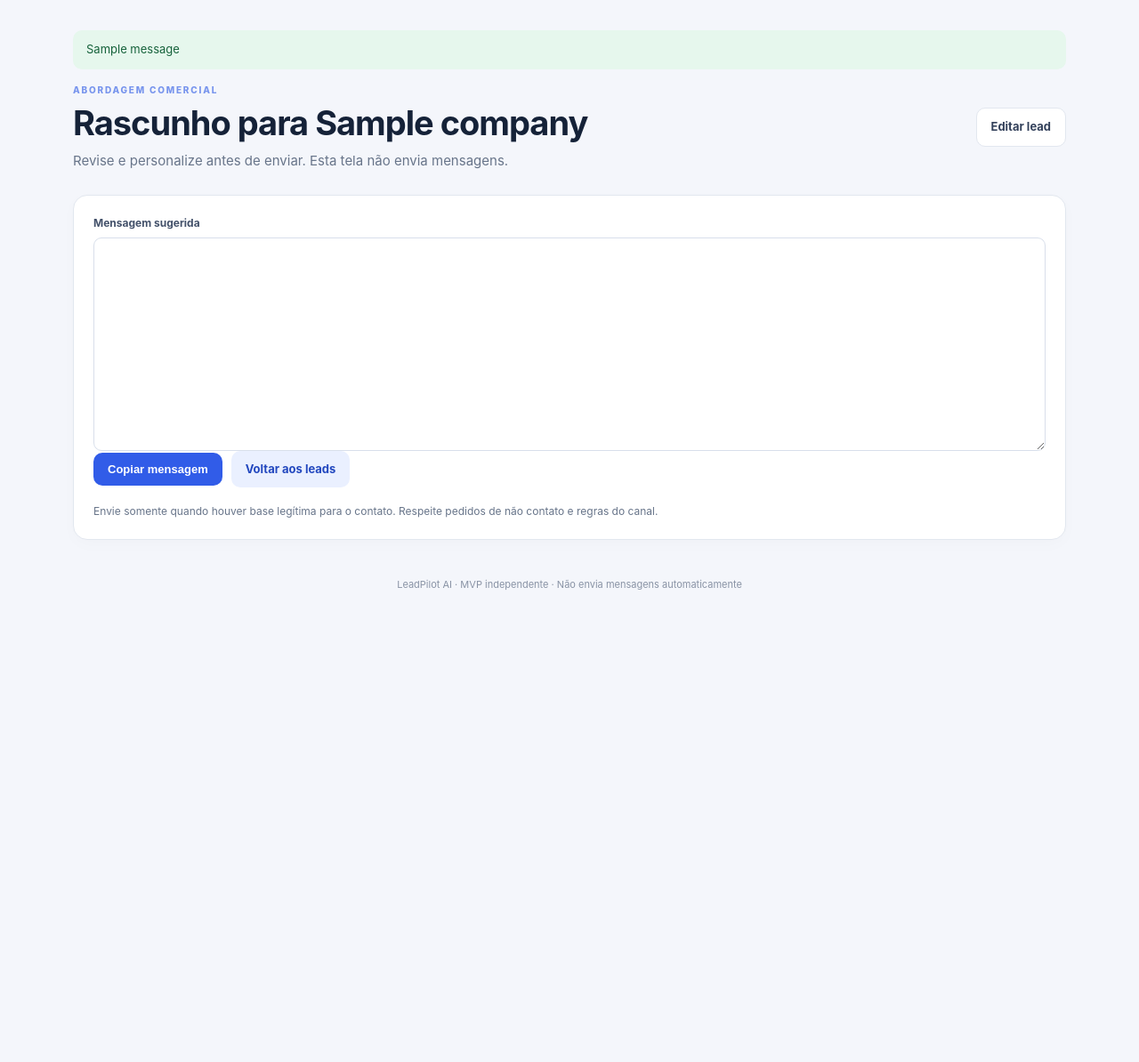
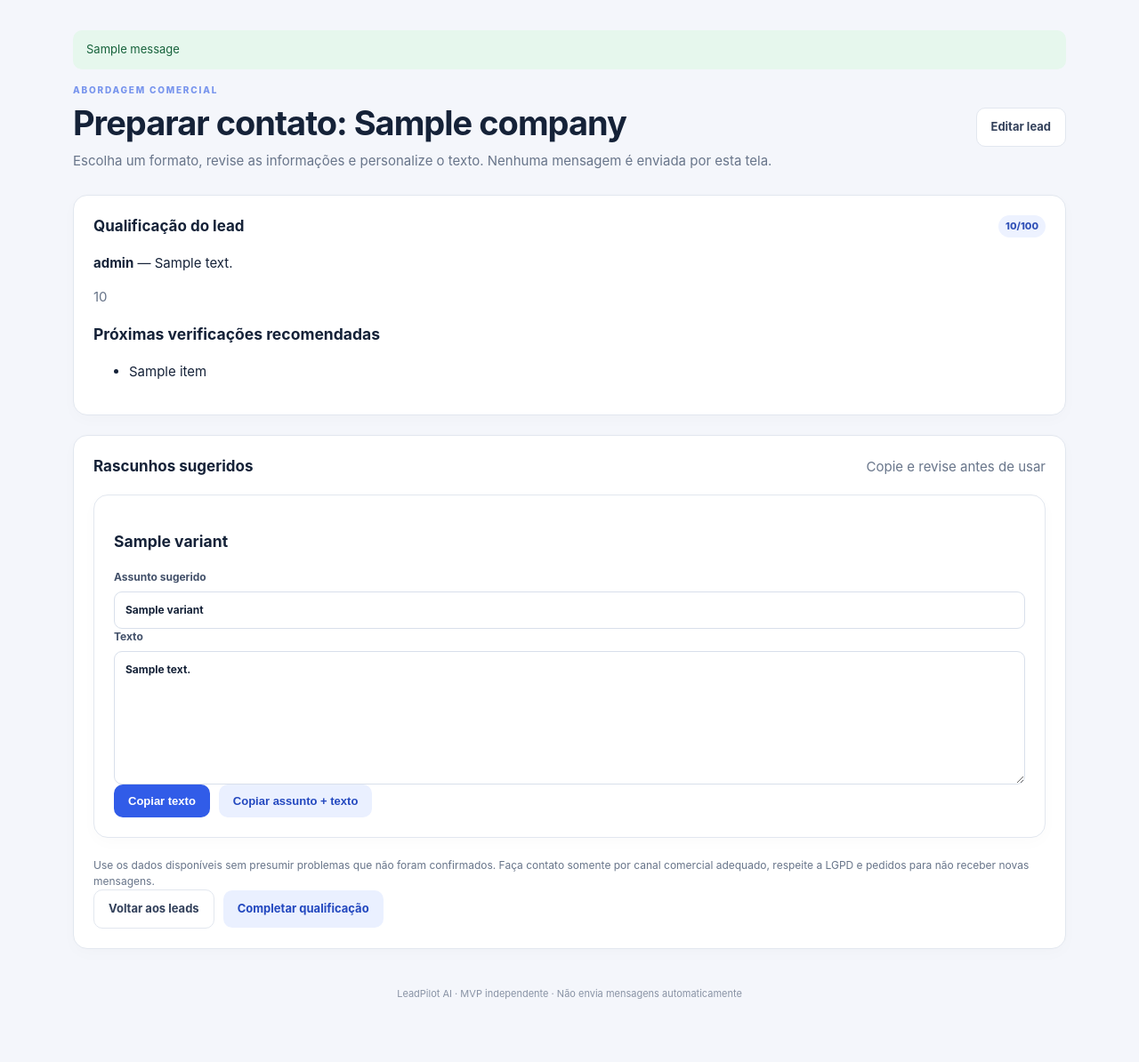
Before and after one commit to gtaocultooficial-sudo/leadpilot-ai, a Flask app: template templates/message.html in a window 1280 px wide. Shown: the part 70-1264 px from the top of the page at 89% size. Before the commit the page ends 733 px from the top, so only its background shows below. Run offline with Flask 3, Linux system fonts and the light colour scheme; the template is opened without the code that fills it: most values are stand-ins (such as "Sample title", 1, 10 or a date in 2020); one stand-in notice (Sample message) is shown; parts of the project's set-up code (start-up, migrations or seed data) failed here and were passed over; some libraries are stand-ins or nearby versions.

Commit message:
Add qualification checklist and tailored outreach draft formats

```diff
--- a/templates/message.html
+++ b/templates/message.html
@@ -1,2 +1,61 @@
-{% extends "base.html" %}{% block title %}Rascunho de contato · LeadPilot AI{% endblock %}
-{% block content %}<section class="page-head"><div><p class="eyebrow">ABORDAGEM COMERCIAL</p><h1>Rascunho para {{ lead.company }}</h1><p class="muted">Revise e personalize antes de enviar. Esta tela não envia mensagens.</p></div><a class="button ghost" href="{{ url_for('edit_lead', lead_id=lead.id) }}">Editar lead</a></section><section class="panel"><label>Mensagem sugerida<textarea id="draft" rows="12" readonly>{{ message }}</textarea></label><div class="form-actions"><button class="button" onclick="navigator.clipboard.writeText(document.getElementById('draft').value);this.textContent='Copiado!'">Copiar mensagem</button><a class="button secondary" href="{{ url_for('leads') }}">Voltar aos leads</a></div><p class="notice">Envie somente quando houver base legítima para o contato. Respeite pedidos de não contato e regras do canal.</p></section>{% endblock %}
+{% extends "base.html" %}
+{% block title %}Abordagem comercial · LeadPilot AI{% endblock %}
+{% block content %}
+<section class="page-head">
+  <div>
+    <p class="eyebrow">ABORDAGEM COMERCIAL</p>
+    <h1>Preparar contato: {{ lead.company }}</h1>
+    <p class="muted">Escolha um formato, revise as informações e personalize o texto. Nenhuma mensagem é enviada por esta tela.</p>
+  </div>
+  <a class="button ghost" href="{{ url_for('edit_lead', lead_id=lead.id) }}">Editar lead</a>
+</section>
+
+<section class="panel">
+  <div class="section-head"><h2>Qualificação do lead</h2><span class="score">{{ qualification.score }}/100</span></div>
+  <p><strong>{{ qualification.level }}</strong> — {{ qualification.summary }}</p>
+  <p class="muted">{{ qualification.score_note }}</p>
+  {% if qualification.missing %}
+  <h3>Próximas verificações recomendadas</h3>
+  <ul>{% for item in qualification.missing %}<li>{{ item }}</li>{% endfor %}</ul>
+  {% else %}
+  <p class="notice">Os campos básicos estão preenchidos. Confirme se os dados continuam corretos e se o contato é pertinente.</p>
+  {% endif %}
+</section>
+
+<section class="panel">
+  <div class="section-head"><h2>Rascunhos sugeridos</h2><span class="muted">Copie e revise antes de usar</span></div>
+  {% for variant in variants %}
+  <div class="panel" style="margin-top:14px">
+    <h3>{{ variant.title }}</h3>
+    {% if variant.subject %}
+    <label>Assunto sugerido<input readonly value="{{ variant.subject }}" id="subject-{{ variant.key }}"></label>
+    {% endif %}
+    <label>Texto<textarea id="draft-{{ variant.key }}" rows="7" readonly>{{ variant.body }}</textarea></label>
+    <div class="form-actions">
+      <button class="button" type="button" onclick="copyDraft('draft-{{ variant.key }}', this)">Copiar texto</button>
+      {% if variant.subject %}<button class="button secondary" type="button" onclick="copySubjectAndDraft('subject-{{ variant.key }}','draft-{{ variant.key }}',this)">Copiar assunto + texto</button>{% endif %}
+    </div>
+  </div>
+  {% endfor %}
+  <p class="notice">Use os dados disponíveis sem presumir problemas que não foram confirmados. Faça contato somente por canal comercial adequado, respeite a LGPD e pedidos para não receber novas mensagens.</p>
+  <div class="form-actions"><a class="button ghost" href="{{ url_for('leads') }}">Voltar aos leads</a><a class="button secondary" href="{{ url_for('edit_lead', lead_id=lead.id) }}">Completar qualificação</a></div>
+</section>
+<script>
+async function copyText(value, button) {
+  try {
+    await navigator.clipboard.writeText(value);
+    button.textContent = "Copiado!";
+  } catch (err) {
+    button.textContent = "Selecione e copie manualmente";
+  }
+}
+function copyDraft(id, button) {
+  copyText(document.getElementById(id).value, button);
+}
+function copySubjectAndDraft(subjectId, draftId, button) {
+  const subject = document.getElementById(subjectId).value;
+  const draft = document.getElementById(draftId).value;
+  copyText("Assunto: " + subject + "\n\n" + draft, button);
+}
+</script>
+{% endblock %}
```
